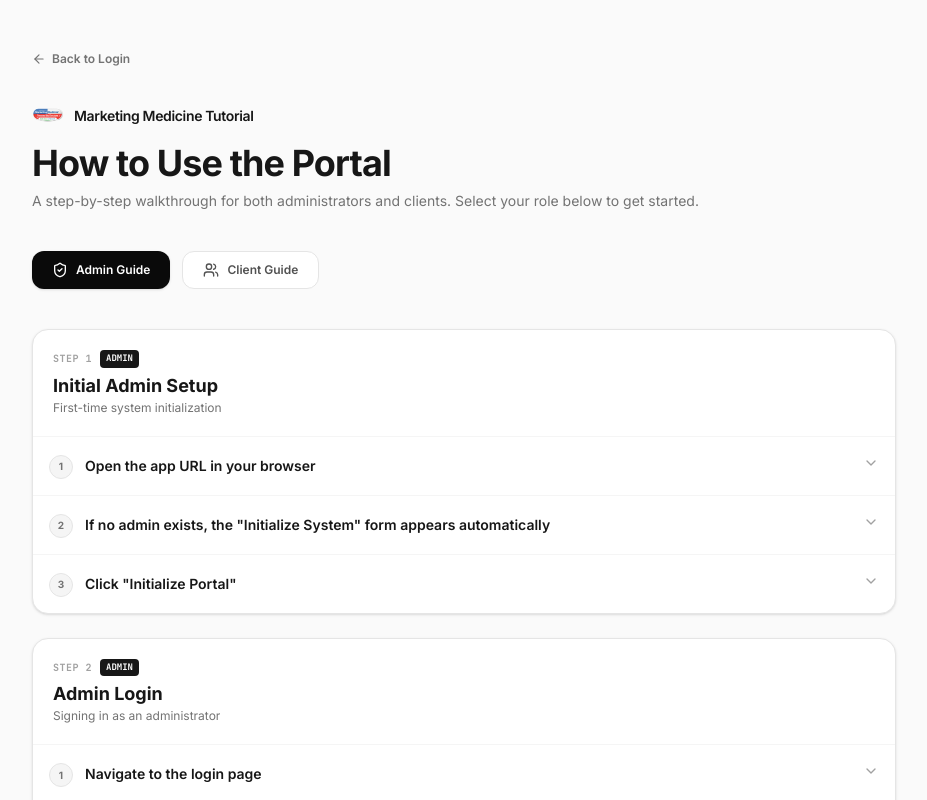
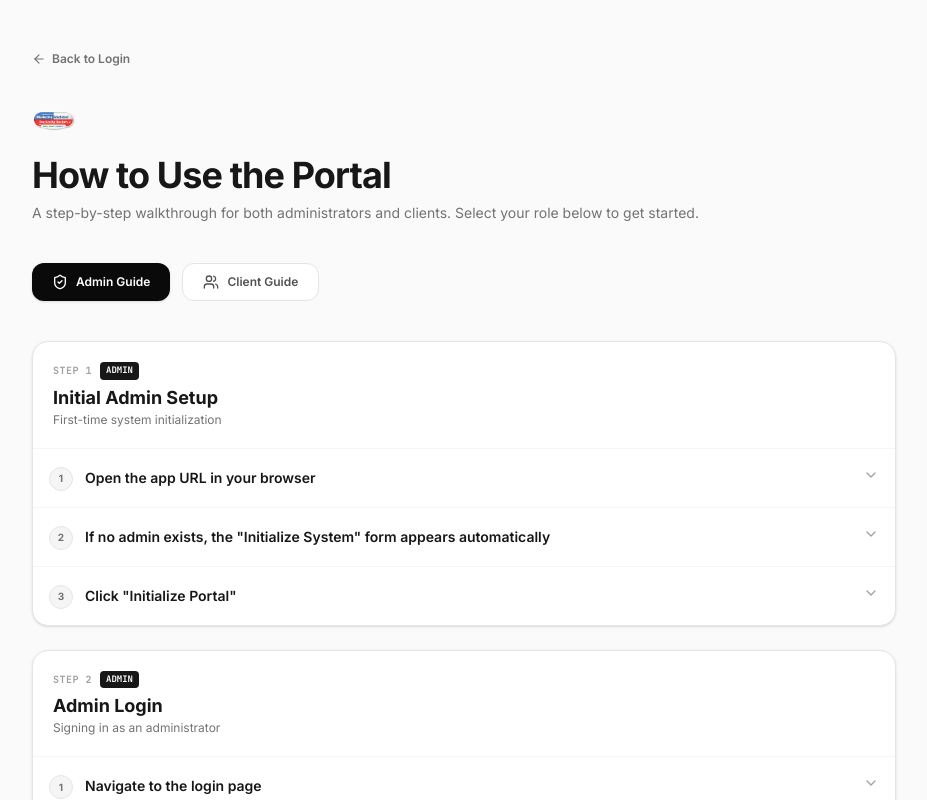
Before and after one commit to Deepak-ai-93/topclues-clients-bill, a Next.js app: page /tutorial in a window 1280 px wide. Shown: the top 800 px of the page, without its empty margins (176-1103 px from the left). Built offline with nearby package versions, Linux system fonts and the light colour scheme.

Commit message:
Remove brand text, enlarge logo across all pages

```diff
--- a/app/admin/layout.tsx
+++ b/app/admin/layout.tsx
@@ -31,18 +31,15 @@ export default async function AdminLayout({ children }: { children: React.ReactN
         <div>
           {/* Brand Header */}
           <div className="p-6 border-b border-neutral-100 flex items-center justify-between">
-            <Link href="/admin" className="flex items-center gap-2">
+            <Link href="/admin" className="flex items-center gap-3">
               <Image
                 src="/Logo(1).png"
-                alt="Marketing Medicine"
-                width={32}
-                height={32}
-                className="rounded-lg"
+                alt="Logo"
+                width={44}
+                height={44}
+                className="rounded-xl"
               />
-              <div>
-                <span className="font-semibold text-sm tracking-tight text-neutral-900">Marketing Medicine</span>
-                <p className="text-[10px] text-neutral-400 font-mono tracking-widest uppercase">Console Mode</p>
-              </div>
+              <p className="text-[10px] text-neutral-400 font-mono tracking-widest uppercase">Console Mode</p>
             </Link>
           </div>
 
--- a/app/admin/login-form.tsx
+++ b/app/admin/login-form.tsx
@@ -108,18 +108,15 @@ export default function AdminLoginForm() {
     <div className="min-h-screen bg-neutral-950 flex flex-col items-center justify-center p-6">
       <div className="w-full max-w-md">
         {/* Brand */}
-        <div className="flex items-center gap-2 mb-8 justify-center">
+        <div className="flex items-center gap-3 mb-8 justify-center">
           <Image
             src="/Logo(1).png"
-            alt="Marketing Medicine"
-            width={36}
-            height={36}
+            alt="Logo"
+            width={48}
+            height={48}
             className="rounded-xl"
           />
-          <div>
-            <span className="font-semibold text-lg tracking-tight text-white">MARKETING MEDICINE</span>
-            <span className="text-[10px] text-neutral-400 font-mono ml-2 border border-neutral-800 px-1.5 py-0.5 rounded">Powered by TopClues Solution</span>
-          </div>
+          <span className="text-[10px] text-neutral-400 font-mono border border-neutral-800 px-1.5 py-0.5 rounded">Powered by TopClues Solution</span>
         </div>
 
         <div className="bg-white rounded-2xl p-8 shadow-lg">
--- a/app/client/layout.tsx
+++ b/app/client/layout.tsx
@@ -35,18 +35,15 @@ export default async function ClientLayout({ children }: { children: React.React
         <div>
           {/* Brand Header */}
           <div className="p-6 border-b border-neutral-100 flex items-center justify-between">
-            <Link href="/client" className="flex items-center gap-2">
+            <Link href="/client" className="flex items-center gap-3">
               <Image
                 src="/Logo(1).png"
-                alt="Marketing Medicine"
-                width={32}
-                height={32}
-                className="rounded-lg"
+                alt="Logo"
+                width={44}
+                height={44}
+                className="rounded-xl"
               />
-              <div>
-                <span className="font-semibold text-sm tracking-tight text-neutral-900">Marketing Medicine</span>
-                <p className="text-[10px] text-neutral-400 font-mono tracking-widest uppercase">Safe Gateway</p>
-              </div>
+              <p className="text-[10px] text-neutral-400 font-mono tracking-widest uppercase">Safe Gateway</p>
             </Link>
           </div>
 
--- a/app/page.tsx
+++ b/app/page.tsx
@@ -144,18 +144,15 @@ export default function LoginPage() {
         <div className="absolute inset-0 bg-[radial-gradient(#262626_1px,transparent_1px)] [background-size:24px_24px] opacity-30 pointer-events-none" />
 
         {/* Brand Header */}
-        <div className="relative z-10 flex items-center gap-2">
+        <div className="relative z-10 flex items-center gap-3">
           <Image
             src="/Logo(1).png"
-            alt="Marketing Medicine"
-            width={36}
-            height={36}
+            alt="Logo"
+            width={48}
+            height={48}
             className="rounded-xl"
           />
-          <div>
-            <span className="font-semibold text-lg tracking-tight">MARKETING MEDICINE</span>
-            <span className="text-[10px] text-neutral-400 font-mono ml-2 border border-neutral-800 px-1.5 py-0.5 rounded">Powered by TopClues Solution</span>
-          </div>
+          <span className="text-[10px] text-neutral-400 font-mono border border-neutral-800 px-1.5 py-0.5 rounded">Powered by TopClues Solution</span>
         </div>
 
         {/* Hero Concept Content */}
--- a/app/tutorial/page.tsx
+++ b/app/tutorial/page.tsx
@@ -194,17 +194,14 @@ export default function TutorialPage() {
 
         {/* Header */}
         <div className="mb-10">
-          <div className="flex items-center gap-2.5 mb-3">
+          <div className="flex items-center gap-3 mb-3">
             <Image
               src="/Logo(1).png"
-              alt="Marketing Medicine"
-              width={32}
-              height={32}
-              className="rounded-lg"
+              alt="Logo"
+              width={44}
+              height={44}
+              className="rounded-xl"
             />
-            <div>
-              <span className="font-semibold text-sm tracking-tight text-neutral-900">Marketing Medicine Tutorial</span>
-            </div>
           </div>
           <h1 className="text-3xl md:text-4xl font-bold tracking-tight text-neutral-900 mb-2">
             How to Use the Portal
```
